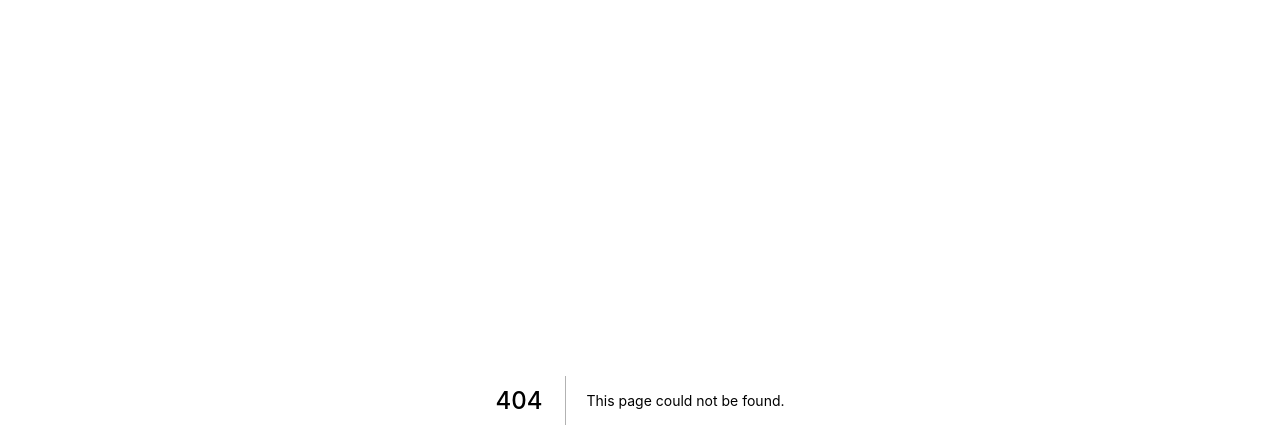
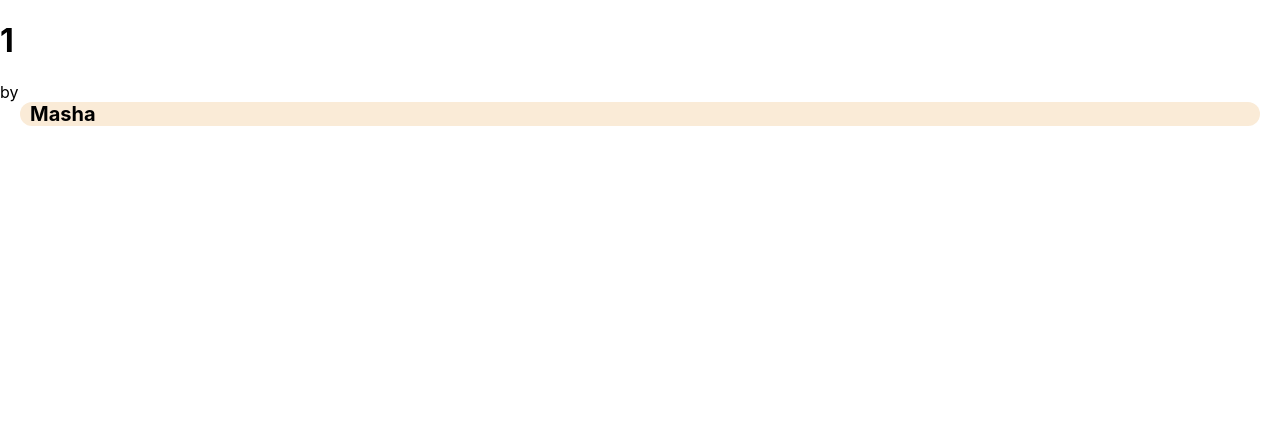
Before and after one commit to vodolazkayamv/IK_demo, a Next.js app: page /posts/1 in a window 1280 px wide. Before the commit this address had no page. Shown: the top 448 px of the page. Built offline with nearby package versions, Linux system fonts and the light colour scheme.

Commit message:
demo progress

```diff
--- /dev/null
+++ b/components/post-title.js
@@ -0,0 +1,17 @@
+import styles from '../styles/blog.module.css'
+
+export default function PostTitle({ post }) {
+    return (
+        <>
+          <div >
+
+            <h1 >
+              { post.title }
+            </h1>
+
+            by <div className={styles.author}>  { post.author } </div>
+          </div>
+
+      </>
+    )
+  }
--- a/package.json
+++ b/package.json
@@ -8,7 +8,7 @@
     "start": "next start"
   },
   "dependencies": {
-    "next": "10.x",
+    "next": "^10.1.3",
     "react": "17.x",
     "react-dom": "17.x"
   }
--- /dev/null
+++ b/pages/about.js
@@ -0,0 +1,5 @@
+function About() {
+    return (<div>Это страница About</div>)
+}
+
+export default About
--- a/pages/index.js
+++ b/pages/index.js
@@ -17,6 +17,7 @@
         <p className={styles.description}>
           Get started by editing{' '}
           <code className={styles.code}>pages/index.js</code>
+
         </p>
 
         <div className={styles.grid}>
--- /dev/null
+++ b/pages/posts/[id].js
@@ -0,0 +1,21 @@
+import { useRouter } from 'next/router'
+
+import PostTitle from '../../components/post-title'
+
+const Post = () => {
+    const router = useRouter()
+    const { id } = router.query
+
+    const post = {
+        title: id,
+        author: "Masha"
+    }
+
+    return (
+
+        <PostTitle post= {post}  />
+
+    )
+}
+
+export default Post
--- /dev/null
+++ b/styles/blog.module.css
@@ -0,0 +1,27 @@
+.author {
+    font-size: 1.25rem;
+    font-weight: bold;
+
+    padding-left: 0.5em;
+    padding-right: 0.5em;
+
+    margin-left: 1em;
+    margin-right: 1em;
+
+    background-color: antiquewhite;
+    border-radius: 0.75em;
+  }
+
+  .authorNew {
+    font-size: 1.25rem;
+    font-weight: bold;
+
+    padding-left: 1.5em;
+    padding-right: 1.5em;
+
+    margin-left: 2em;
+    margin-right: 2em;
+
+    background-color: cyan;
+    border-radius: 0.75em;
+  }
```
Also changed, not shown: 2 other files (tests, documents, lock files or other folders).
